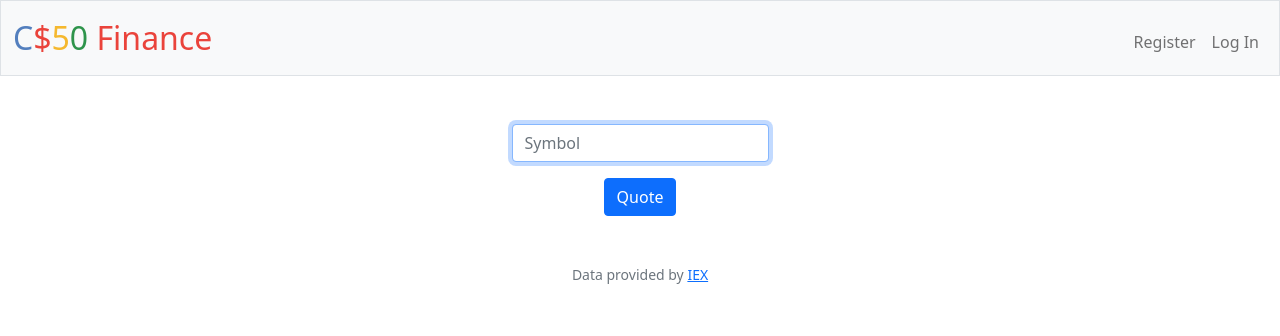
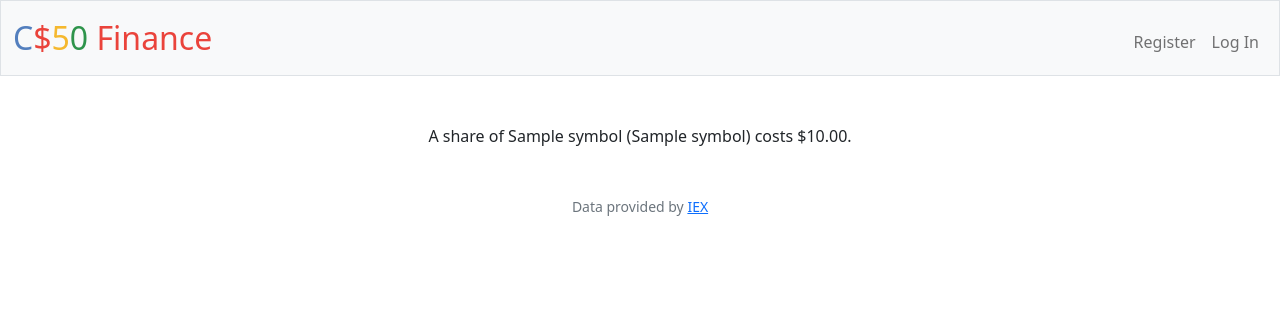
Before and after one commit to Viktor4eto/CS50x, a Flask app: template finance/templates/quote.html in a window 1280 px wide. Shown: the top 336 px of the page. Run offline with Flask 3, Linux system fonts and the light colour scheme; the template is opened without the code that fills it: most values are stand-ins (such as "Sample title", 1, 10 or a date in 2020); some libraries are stand-ins or nearby versions.

Commit message:
Tue, Aug 22, 2023, 4:57 PM +03:00

```diff
--- a/finance/templates/quote.html
+++ b/finance/templates/quote.html
@@ -1,16 +1,9 @@
 {% extends "layout.html" %}
 
 {% block title %}
-    Quote
+    Quoted
 {% endblock %}
 
 {% block main %}
-    <form action="/register" method="post">
-
-        <div class="mb-3">
-            <input class="form-control mx-auto w-auto" id="symbol" name="symbol" placeholder="Symbol" type="password" autofocus>
-        </div>
-
-        <button class="btn btn-primary" type="submit">Quote</button>
-    </form>
+    A share of {{ symbol }} ({{ symbol }}) costs {{ cost | usd }}.
 {% endblock %}
```
Also changed, not shown: finance/templates/quoted.html (added).
